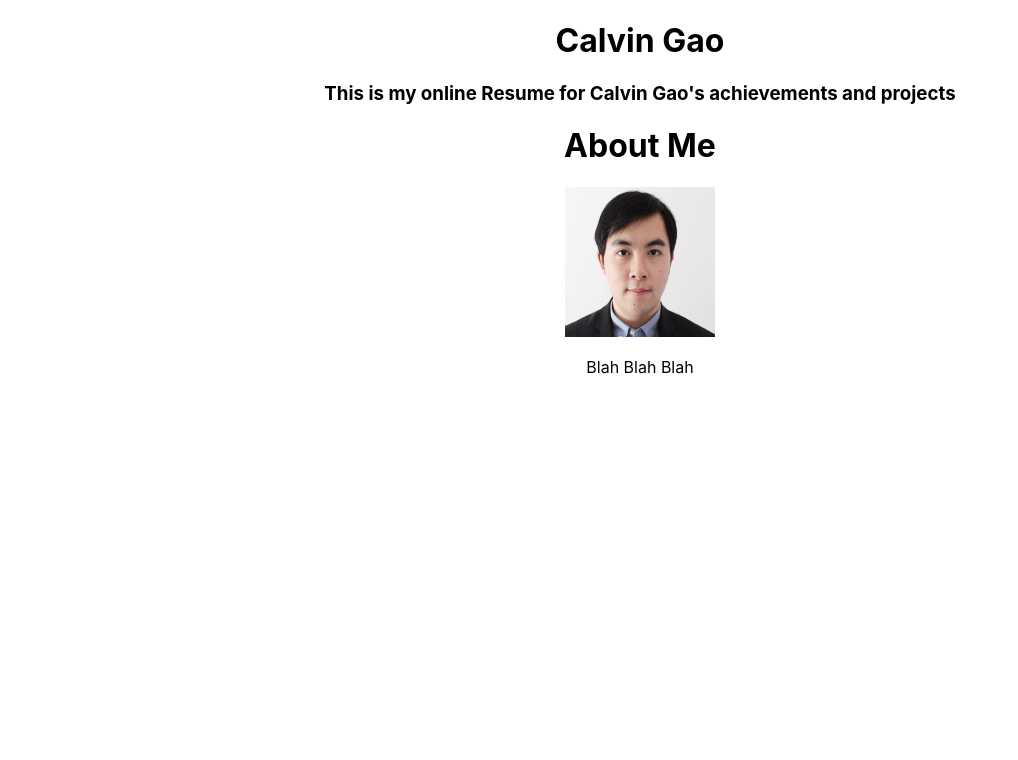
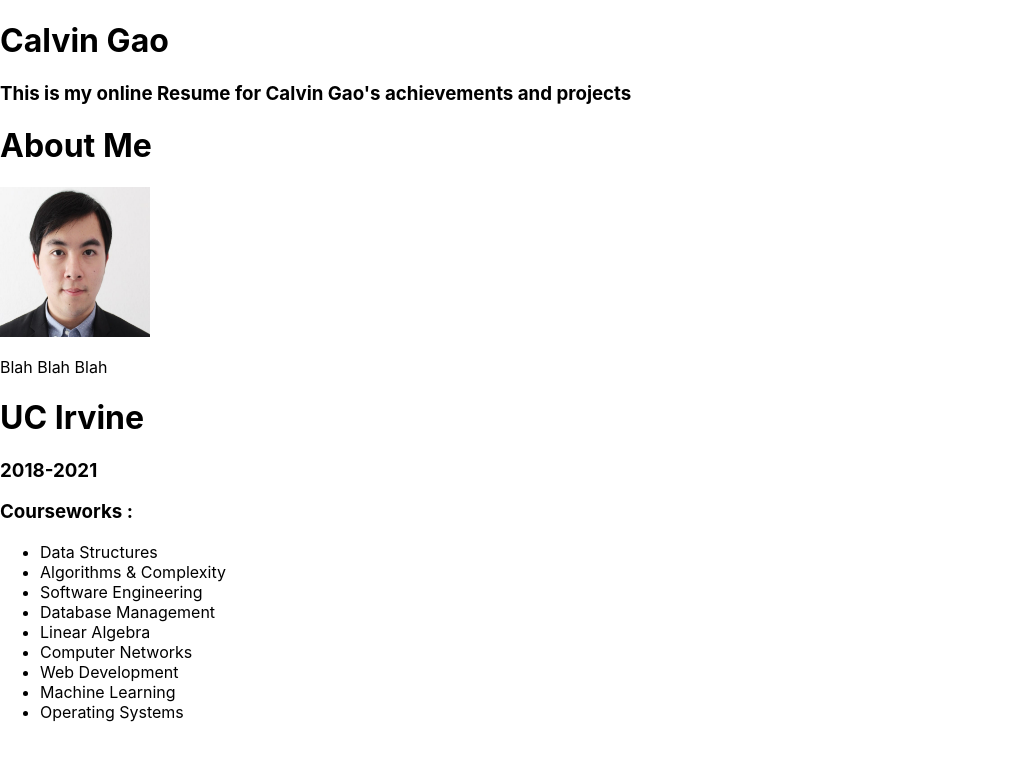
Before and after one commit to calvin-gao/myPortfolio, a React (Create React App) app: page / in a window 1280 px wide. Shown: the top 760 px of the page, without its empty margins (0-1018 px from the left). Built offline with nearby package versions, Linux system fonts and the light colour scheme.

Commit message:
Adding courseworks

```diff
--- a/src/App.js
+++ b/src/App.js
@@ -2,13 +2,16 @@
 import './App.css';
 import AboutMe from './components/AboutMe';
 import Intro from './components/introComponent';
+import Education from './components/Education';
 
 function App() {
   return (
-    <div className="App">
+    <div>
       <Intro />
       <AboutMe/>
+      <Education/>
     </div>
+
     // <div className="App">
     //   <header className="App-header">
     //     <img src={logo} className="App-logo" alt="logo" />
--- a/src/components/AboutMe.jsx
+++ b/src/components/AboutMe.jsx
@@ -1,7 +1,7 @@
 import React, { Component } from 'react';
 import calvinPic from '../img/calvin.jpg';
 
-export const AboutMe = () =>(
+const AboutMe = () =>(
     <div>
         <h1>About Me</h1>
         <img src = {calvinPic} alt="Profile" width="150" height= "150"></img>
--- /dev/null
+++ b/src/components/Education.jsx
@@ -0,0 +1,19 @@
+import React, { Component } from 'react';
+
+const list_of_class = ["Data Structures", "Algorithms & Complexity", "Software Engineering",
+    "Database Management", "Linear Algebra", "Computer Networks", "Web Development", "Machine Learning", "Operating Systems"];
+
+const Education = () =>{
+    return ( <div>
+            <h1> UC Irvine </h1>
+            <h3> 2018-2021 </h3>
+            <h3> Courseworks :</h3>
+            <ul>
+                {list_of_class.map((classes) => (
+                    <li> {classes} </li>
+                ))}
+            </ul>
+    </div>);
+}
+
+export default Education;
--- a/src/components/introComponent.jsx
+++ b/src/components/introComponent.jsx
@@ -1,10 +1,10 @@
 import React, { Component } from 'react';
 
-export const Intro = () =>{
-    return ( <div className="App">
-    <h1> Calvin Gao  </h1>
-    <h3> This is my online Resume for Calvin Gao's achievements and projects </h3>
-</div>);
+const Intro = () =>{
+    return ( <div>
+            <h1> Calvin Gao  </h1>
+            <h3> This is my online Resume for Calvin Gao's achievements and projects </h3>
+    </div>);
 }
 
 export default Intro;
```
Also changed, not shown: 1 other file (tests, documents, lock files or other folders).
